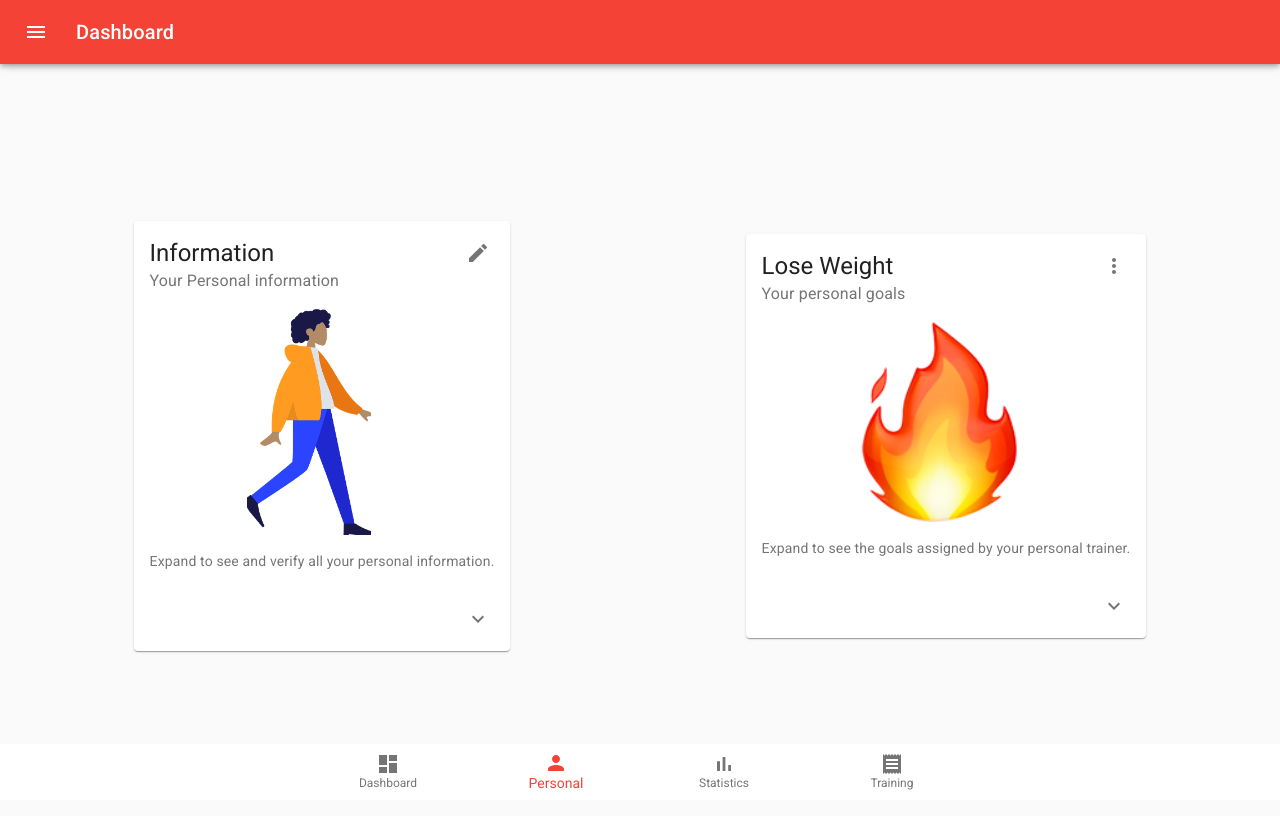
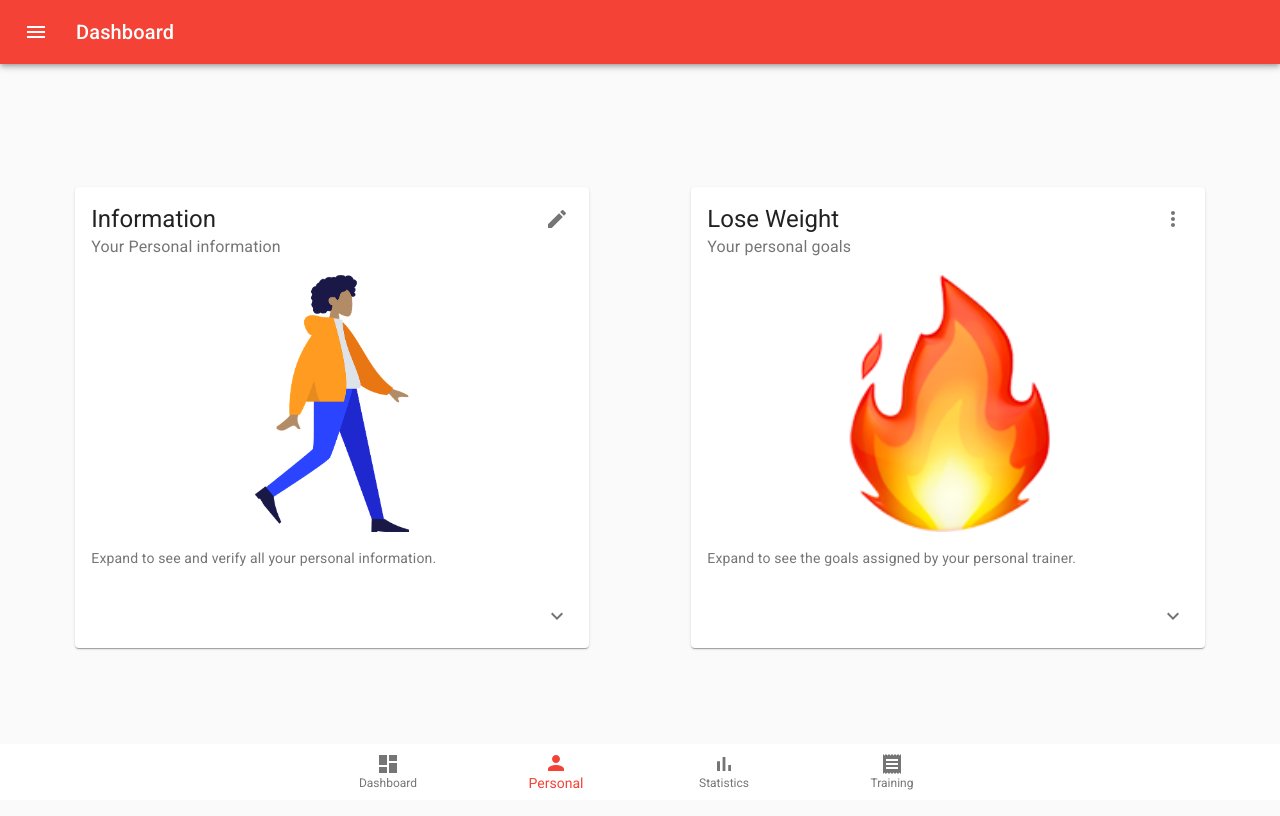
Before and after one commit to Giulianini/ASW-1920-GYMMY, a React (Create React App) app in the folder app/: page /user/personal in a window 1280 px wide. Built offline with nearby package versions, Linux system fonts and the light colour scheme; no server answers.

Commit message:
Fixed personal

```diff
--- a/app/src/components/user/personal/Personal.js
+++ b/app/src/components/user/personal/Personal.js
@@ -9,7 +9,7 @@ import CardActions from '@material-ui/core/CardActions';
 import Collapse from '@material-ui/core/Collapse';
 import IconButton from '@material-ui/core/IconButton';
 import Typography from '@material-ui/core/Typography';
-import { red } from '@material-ui/core/colors';
+import {red} from '@material-ui/core/colors';
 import ExpandMoreIcon from '@material-ui/icons/ExpandMore';
 import MoreVertIcon from '@material-ui/icons/MoreVert';
 import {Container, Grid, Tooltip} from "@material-ui/core";
@@ -19,37 +19,31 @@ import EditPersonalDialog from "./EditPersonalDialog";
 import SnackBar from "../utils/Snackbar";
 
 const useStyles = makeStyles(theme => ({
-    rootGrid:{
-        [theme.breakpoints.up('md')]: {
-            height: "95vh",
+    rootGrid: {
+        [theme.breakpoints.up('sm')]: {
+            paddingTop: "10%",
         },
-        [theme.breakpoints.down('md')]: {
+        [theme.breakpoints.down('sm')]: {
             paddingTop: 20,
-            marginBottom: 100,
         },
+        paddingBottom: 100,
     },
     card: {
-        maxWidth: 500,
+        marginBottom: 10,
+        maxWidth: theme.breakpoints.values.md,
     },
     mediaPersonal: {
-        height: 100,
-        width: '33%',
-        paddingTop: '60%', // 16:9
-        marginLeft: '30%'
+        width: '30%',
+        paddingTop: '50%', // 16:9
+        margin: 'auto'
     },
-    customFab: {
-        margin: 0,
-        top: 'auto',
-        right: 10,
-        bottom: 65,
-        left: 'auto',
-        position: 'fixed',
+    pushCardSize: {
+        minWidth: theme.breakpoints.values.md / 2
     },
     mediaTarget: {
-        height: 100,
         width: '40%',
         paddingTop: '50%', // 16:9
-        marginLeft: '28%'
+        margin: 'auto'
     },
     expand: {
         transform: 'rotate(0deg)',
@@ -87,8 +81,8 @@ function Personal() {
     })
     //const big = useMediaQuery(theme => theme.breakpoints.up('md'))
 
-    const handleExpandClick = (value)  => {
-        setExpanded({...expanded, [value]: !expanded[value] });
+    const handleExpandClick = (value) => {
+        setExpanded({...expanded, [value]: !expanded[value]});
     };
 
     useEffect(() => {
@@ -100,11 +94,12 @@ function Personal() {
     }, []) // eslint-disable-line react-hooks/exhaustive-deps
 
     return (
-        <Container maxWidth={"lg"} >
+        <Container>
             <SnackBar ref={snackRef}/>
             <EditPersonalDialog ref={dialogRef} userInfo={userInfo} setUserInfo={setUserInfo}/>
-            <Grid container direction={"row"} justify="space-around" alignItems="center" spacing={2} className={classes.rootGrid}>
-              <Grid item>
+            <Grid container direction={"row"} justify="space-around" alignItems="center"
+                  className={classes.rootGrid}>
+                <Grid item xs={11} md={5}>
                     <Card className={classes.card}>
                         <CardHeader
                             action={
@@ -139,7 +134,7 @@ function Personal() {
                                     aria-expanded={expanded.personal}
                                     aria-label="show more"
                                 >
-                              <ExpandMoreIcon />
+                                    <ExpandMoreIcon/>
                                 </IconButton>
                             </Tooltip>
                         </CardActions>
@@ -151,16 +146,17 @@ function Personal() {
                                 <Typography paragraph>Weight: {userInfo.weight} kg</Typography>
                             </CardContent>
                         </Collapse>
+                        <div className={classes.pushCardSize}/>
                     </Card>
                 </Grid>
 
-              <Grid item>
+                <Grid item xs={11} md={5}>
                     <Card className={classes.card}>
                         <CardHeader
                             action={
                                 <Tooltip title={"More info"}>
                                     <IconButton aria-label="settings">
-                                  <MoreVertIcon />
+                                        <MoreVertIcon/>
                                     </IconButton>
                                 </Tooltip>
                             }
@@ -187,7 +183,7 @@ function Personal() {
                                     aria-expanded={expanded.objectives}
                                     aria-label="show more"
                                 >
-                              <ExpandMoreIcon />
+                                    <ExpandMoreIcon/>
                                 </IconButton>
                             </Tooltip>
                         </CardActions>
@@ -199,6 +195,7 @@ function Personal() {
                                 <Typography paragraph>Weekly workout rate: {userInfo.targetMinWorkouts}</Typography>
                             </CardContent>
                         </Collapse>
+                        <div className={classes.pushCardSize}/>
                     </Card>
                 </Grid>
                 {/*
--- a/app/src/components/user/training/ExerciseCard.js
+++ b/app/src/components/user/training/ExerciseCard.js
@@ -44,10 +44,10 @@ function ExerciseCard(props) {
                     </CardContent>
                 </CardActionArea>
                 <CardActions>
-                    <Button size="small" color="primary">
+                    <Button size="small">
                         Accetta
                     </Button>
-                    <Button size="small" color="primary">
+                    <Button size="small">
                         100 punti
                     </Button>
                 </CardActions>
```
Lines whose indentation alone changed are shown as unchanged.
